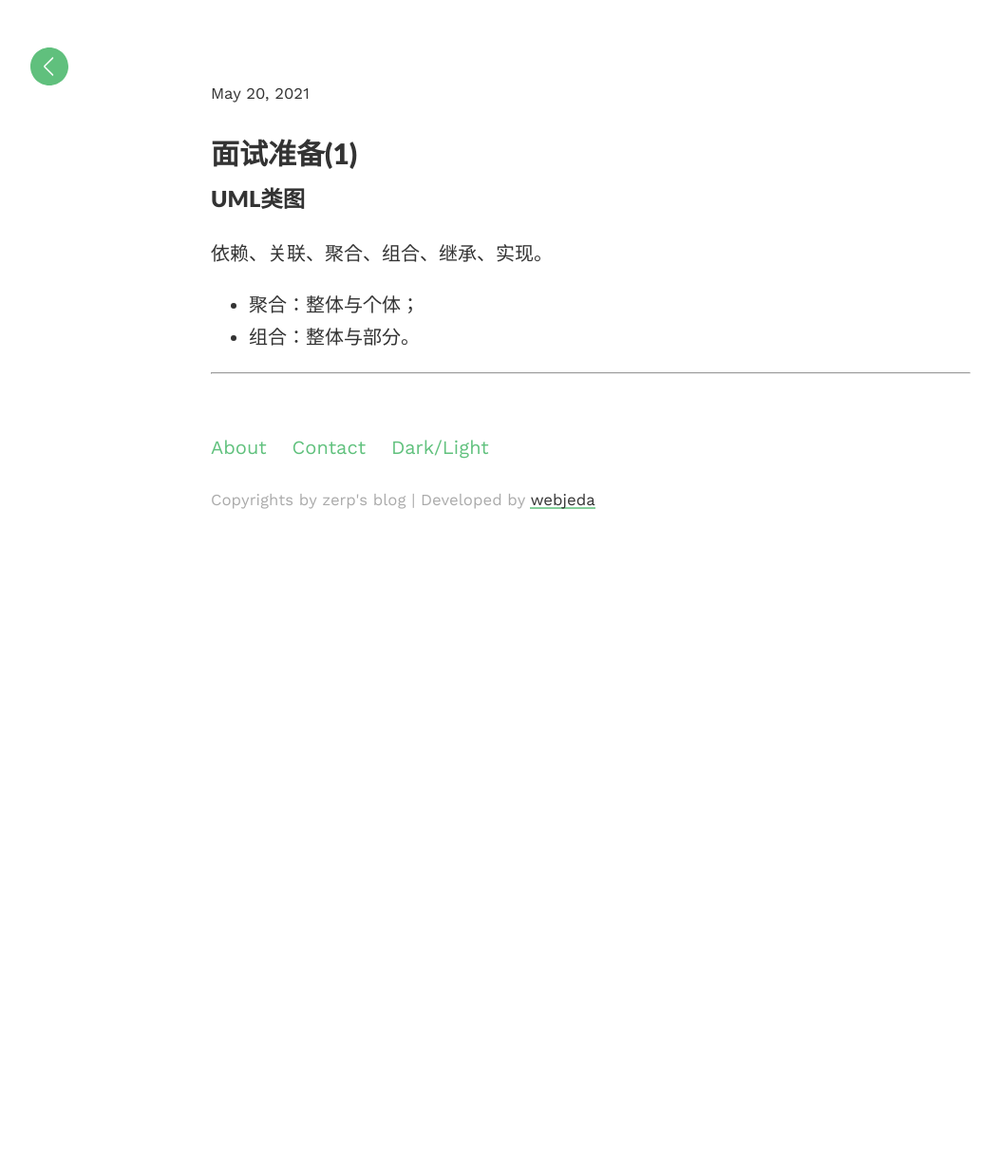
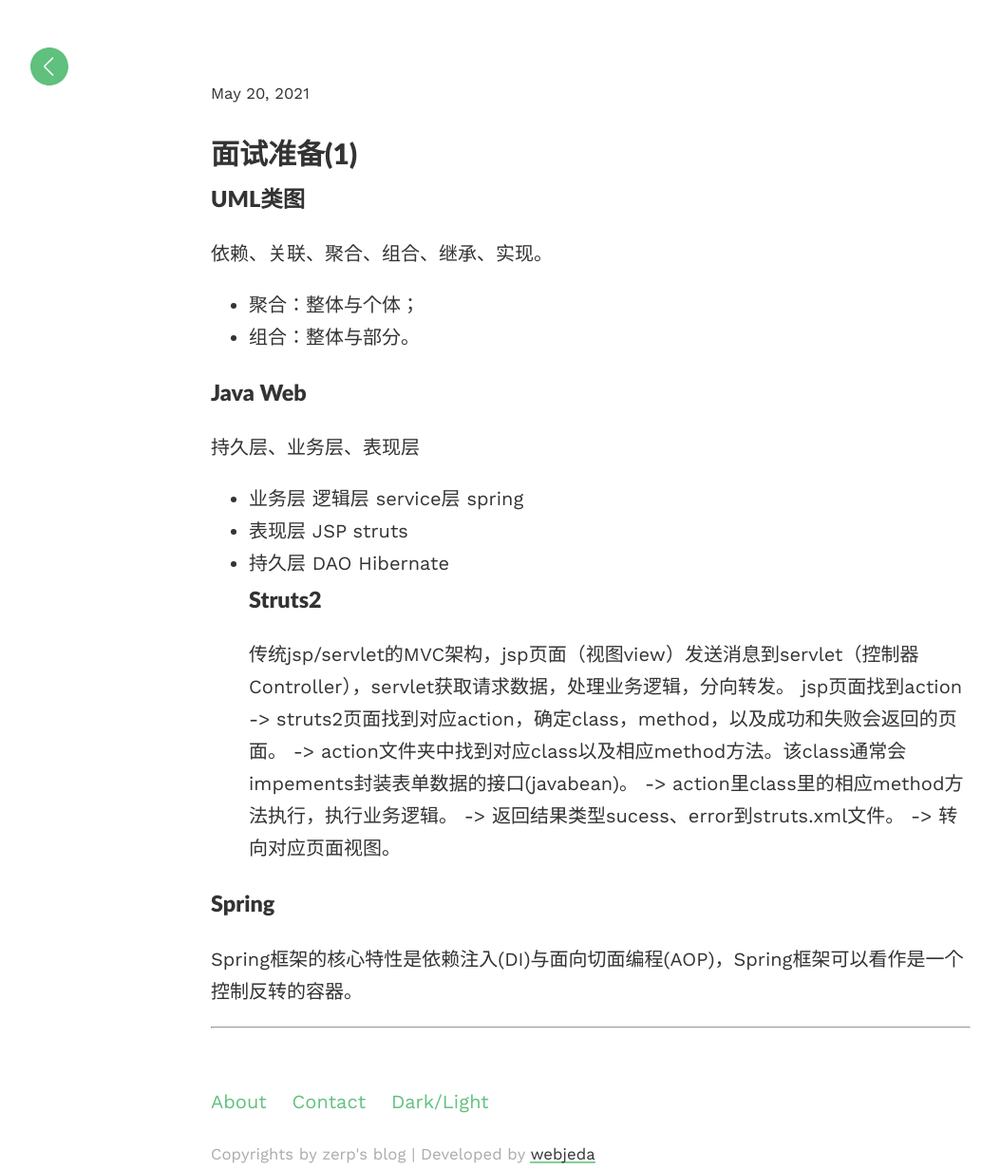
Before and after one commit to first-zero/first-zero.github.io, a Jekyll site: the page built from _posts/2021-05-19-面试准备(1).md, in a window 1280 px wide. Shown: the whole page at 95% size, without its empty margins (18-1071 px from the left). Built offline with Jekyll 4.4.1, drawn with Linux system fonts in a browser that asks for light colours; our own code applies the rules of GitHub Pages for plain Markdown files; comment, search, counter and statistics services are not loaded; before the commit the page ends 980 px from its top, so only the background shows below that.

Commit message:
Update 2021-05-19-面试准备(1).md

```diff
--- a/_posts/2021-05-19-面试准备(1).md
+++ b/_posts/2021-05-19-面试准备(1).md
@@ -9,3 +9,19 @@ tags: [面试] [interview]
 依赖、关联、聚合、组合、继承、实现。
 * 聚合：整体与个体；
 * 组合：整体与部分。
+
+### java  web
+持久层、业务层、表现层
+* 业务层 逻辑层 service层  spring
+* 表现层 JSP  struts
+* 持久层 DAO  Hibernate
+### Struts2
+传统jsp/servlet的MVC架构，jsp页面（视图view）发送消息到servlet（控制器Controller），servlet获取请求数据，处理业务逻辑，分向转发。
+jsp页面找到action -> struts2页面找到对应action，确定class，method，以及成功和失败会返回的页面。
+-> action文件夹中找到对应class以及相应method方法。该class通常会impements封装表单数据的接口(javabean)。
+-> action里class里的相应method方法执行，执行业务逻辑。
+-> 返回结果类型sucess、error到struts.xml文件。
+-> 转向对应页面视图。
+
+### Spring
+Spring框架的核心特性是依赖注入(DI)与面向切面编程(AOP)，Spring框架可以看作是一个控制反转的容器。
```
